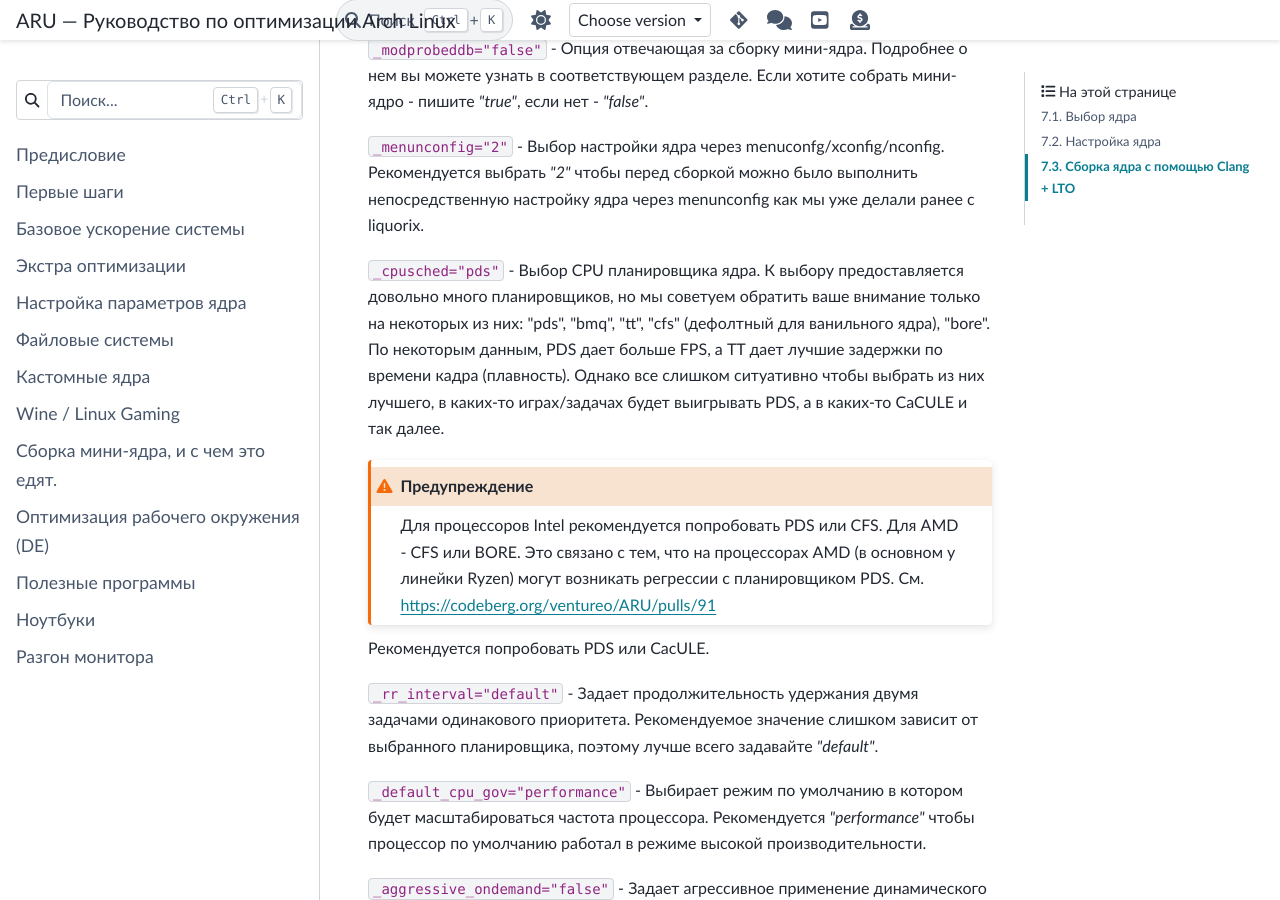
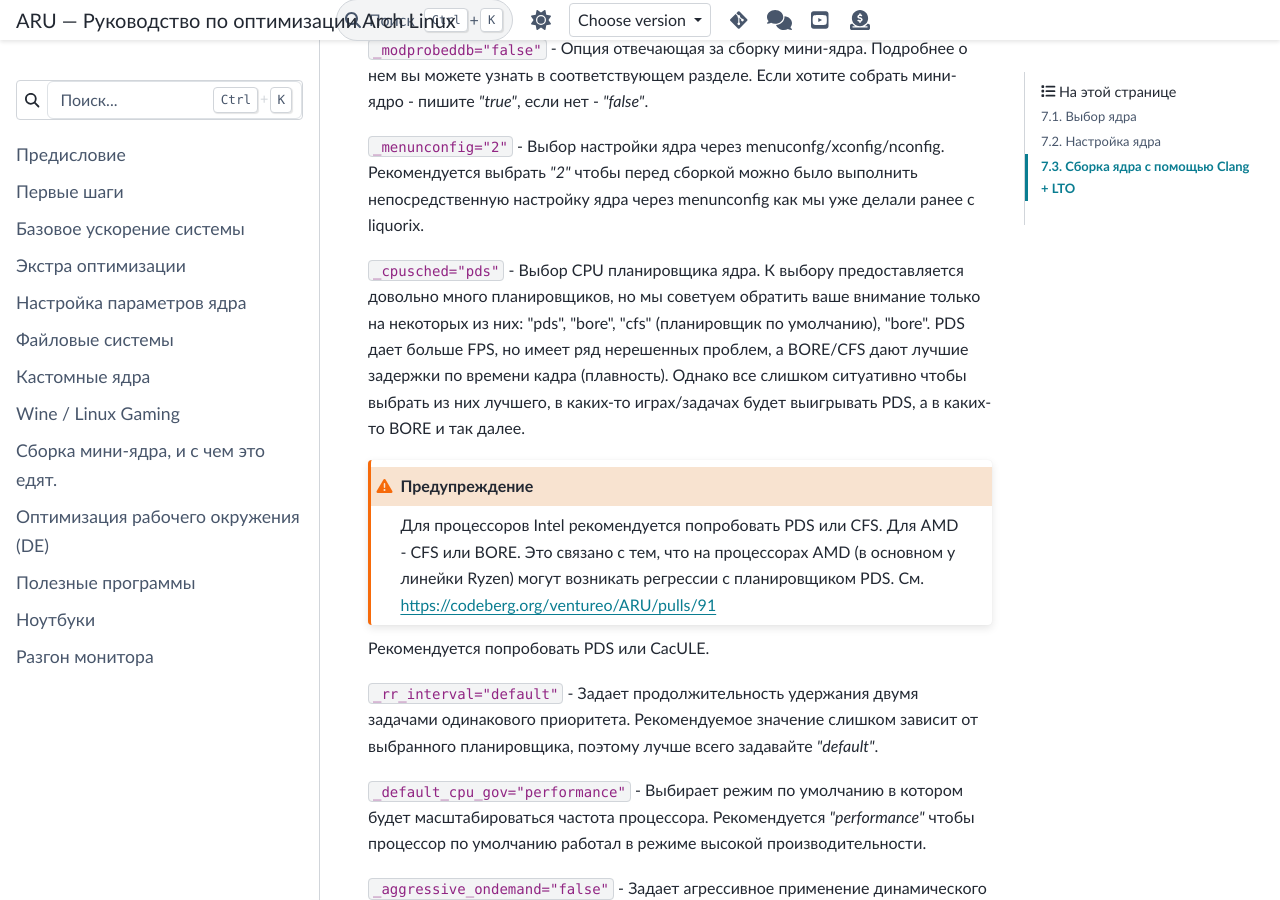
Before and after one commit to ventureoo/ARU, a Sphinx documentation site: the page built from docs/source/custom-kernels.rst, in a window 1280 px wide and 900 px high, scrolled down 6544 px. Built offline with Sphinx 7.4.7 and the PyData theme 0.15.4, drawn with Linux system fonts in a browser that asks for light colours.

Commit message:
custom-kernels: Remove mention of TT and Cacule schedulers
Cacule probably won't be supported soon, and TT is still very bad at games according to my tests.

```diff
--- a/docs/source/custom-kernels.rst
+++ b/docs/source/custom-kernels.rst
@@ -272,12 +272,12 @@ menunconfig как мы уже делали ранее с liquorix.
 
 ``_cpusched="pds"`` - Выбор CPU планировщика ядра. К выбору
 предоставляется довольно много планировщиков, но мы советуем обратить
-ваше внимание только на некоторых из них: "pds",  "bmq", "tt",
-"cfs" (дефолтный для ванильного ядра), "bore". По некоторым данным,
-PDS дает больше FPS, а TT дает лучшие задержки по времени кадра
+ваше внимание только на некоторых из них: "pds",  "bore", "cfs"
+(планировщик по умолчанию), "bore". PDS дает больше FPS, но имеет ряд
+нерешенных проблем, а BORE/CFS дают лучшие задержки по времени кадра
 (плавность). Однако все слишком ситуативно чтобы выбрать из них
 лучшего, в каких-то играх/задачах будет выигрывать PDS, а в каких-то
-CaCULE и так далее.
+BORE и так далее.
 
 .. warning:: Для процессоров Intel рекомендуется попробовать PDS или
    CFS. Для AMD - CFS или BORE. Это связано с тем, что на процессорах
```
